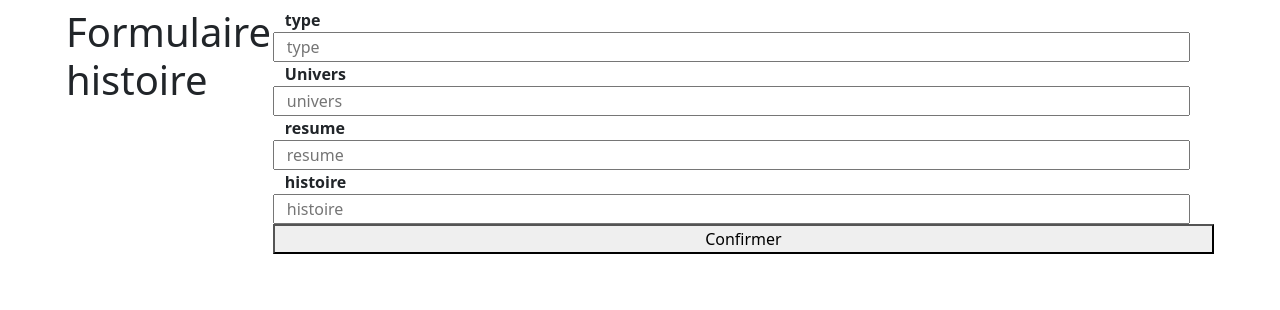
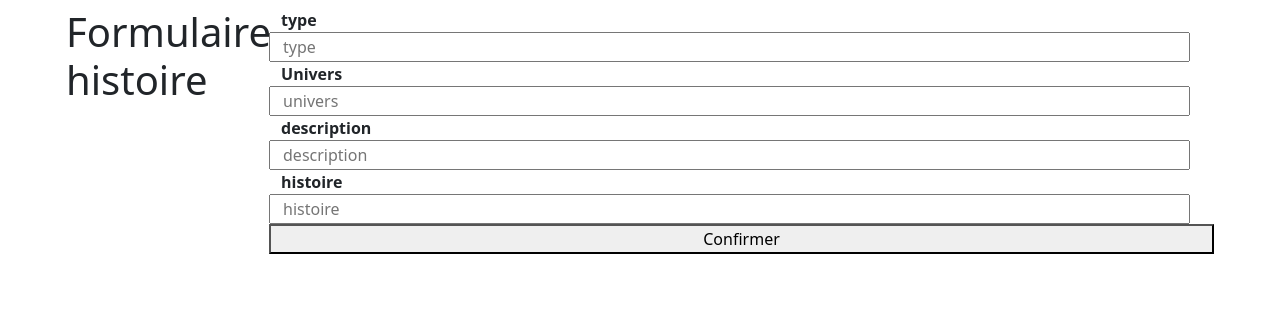
Before and after one commit to Kutaroro/projectOC, a PHP site: page /ficheHistoire.php in a window 1280 px wide. Shown: the top 310 px of the page. Run offline with PHP 8.4, Linux system fonts and the light colour scheme; tables that the repository leaves empty or names only in its code hold one stand-in row (values such as "Sample post").

Commit message:
ficheHistoire finis (sauf css pas beau)

```diff
--- a/Histoire.php
+++ b/Histoire.php
@@ -5,8 +5,10 @@ class Histoire{
     private $id;
     private $type;
     private $univers; // A quelle histoire le personnage appartient
-    private $resume; // Le personnage en quelques lignes
+    private $description; // Le personnage en quelques lignes
     private $histoire; // Histoire plus longue
+
+    private $idPersonnage;
 
 
     public function __construct(){
@@ -21,11 +23,14 @@ class Histoire{
     public function getUnivers(){
         return $this->univers;
     }
-    public function getResume(){
-        return $this->resume;
+    public function getDescription(){
+        return $this->description;
     }
     public function getHistoire(){
         return $this->histoire;
+    }
+    public function getIDPersonnage(){
+        return $this->idPersonnage;
     }
     public function setId($id){
         $this->id = $id;
@@ -38,11 +43,14 @@ class Histoire{
     public function setUnivers($univers){
         $this->univers = $univers;
     }
-    public function setResume($resume){
-        $this->resume = $resume;
+    public function setDescription($description){
+        $this->description = $description;
     }
     public function setHistoire($histoire){
         $this->histoire = $histoire;
+    }
+    public function setIDPersonnage($idPersonnage){
+        $this->idPersonnage = $idPersonnage;
     }
 
 
--- a/ficheHistoire.php
+++ b/ficheHistoire.php
@@ -47,13 +47,16 @@ $histoires = $requete->fetchAll();
             <input type="text" placeholder="univers" name="univers" id="univers" included>
         </div>
         <div class="row">
-            <label for="resume" ><b>resume</b></label>
-            <input type="text" placeholder="resume" name="resume" id="resume" included>
+            <label for="description" ><b>description</b></label>
+            <input type="text" placeholder="description" name="description" id="description" included>
         </div>
          <div class="row">
             <label for="histoire" ><b>histoire</b></label>
             <input type="text" placeholder="histoire" name="histoire" id="histoire" included>
         </div>
+
+        <input type="hidden" name="idPersonnage" value="<?= $idPersonnage ?>">
+
         <div class="row"></div>
          <button type="submit">Confirmer</button>
         </div>
@@ -63,16 +66,18 @@ $histoires = $requete->fetchAll();
 
 <?php
     if(isset($_POST["histoire"])){ // Comment faire pour tout le formulaire?
+        $idPersonnage = isset($_POST['idPersonnage']) ? (int)$_POST['idPersonnage'] : 0;
         $type=trim($_POST['type']);
         $univers=trim($_POST['univers']);
-        $resume=trim($_POST['histoire']);
+        $description=trim($_POST['description']);
         $histoire = trim($_POST['histoire']);
 
-        $requete = $db->prepare("INSERT INTO Histoire (idPersonnage,type,univers,resume,histoire) VALUES (?,?,?,?,?,?)");
-        $requete->execute([$idPersonnage,$type,$univers,$resume,$histoire]);
+        $requete = $db->prepare("INSERT INTO Histoire (idPersonnage,type,univers,description,histoire) VALUES (?,?,?,?,?)");
+        $requete->execute([$idPersonnage,$type,$univers,$description,$histoire]);
 
         // Si je veux pas me retrouver avec 50 fois la même ligne en actualisant
-        header("Location: " . $_SERVER['PHP_SELF']);
+        //Voulais mettre dans le form mais ça a tout cassé ._. donc on va rester avec ça
+       header("Location: " . $_SERVER['PHP_SELF'] . "?id=" . $idPersonnage);
         exit();
 
 
@@ -99,7 +104,7 @@ $histoires = $requete->fetchAll();
                         <td>".$histoire->getId()." </td>
                         <td>".$histoire->getType()." </td>
                         <td>".$histoire->getUnivers()."</td>
-                        <td>".$histoire->getResume()."</td>
+                        <td>".$histoire->getDescription()."</td>
                         <td>".$histoire->getHistoire()."</td>
                     </tr>";
                 }
```
Also changed, not shown: ficheDescription.php (added).
